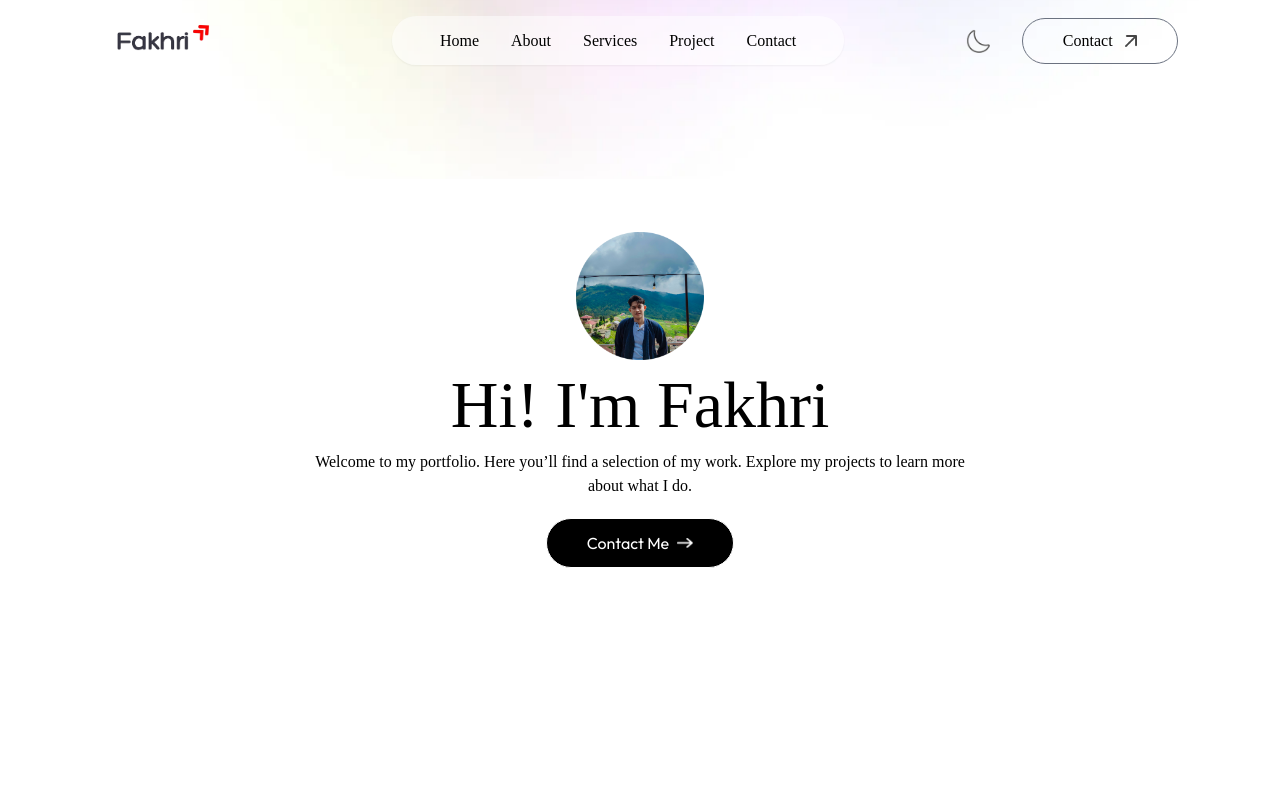
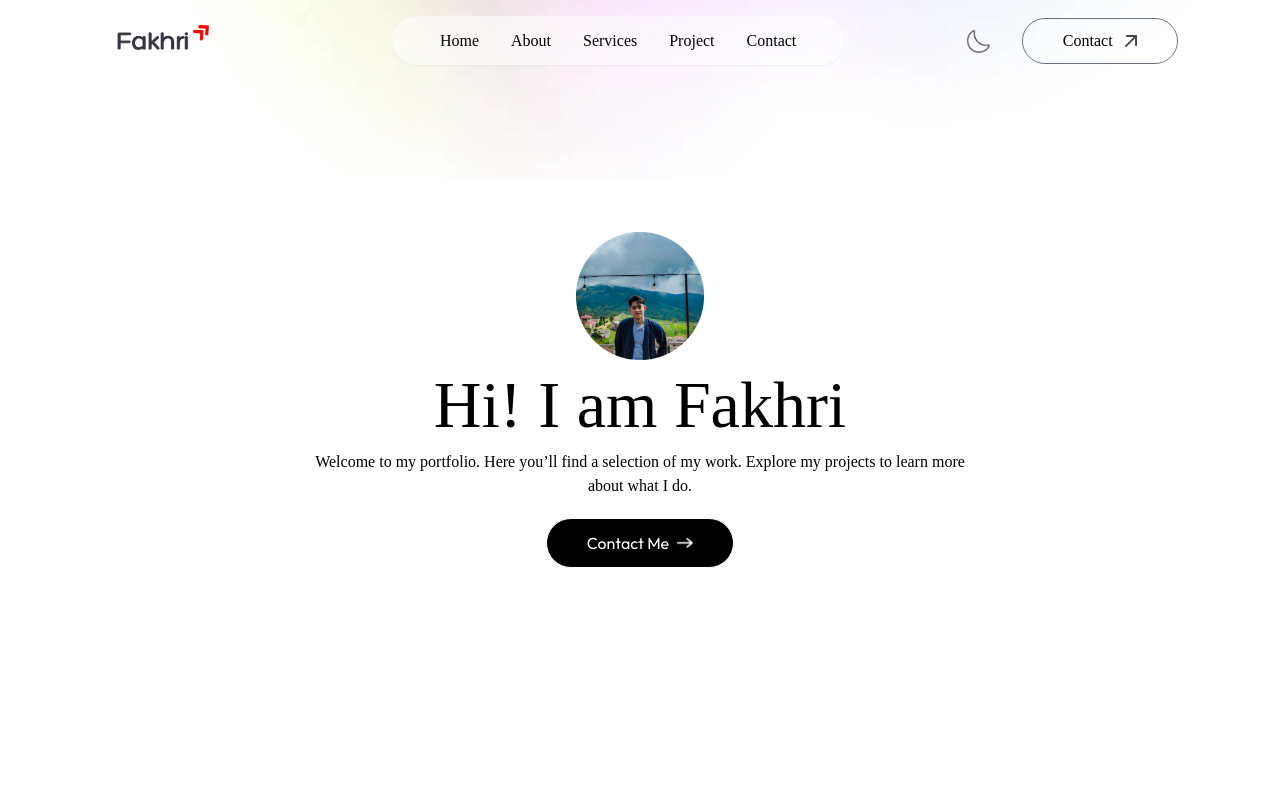
Before and after one commit to fakhri-iz/fakhri-portofolio, a Next.js app: page / in a window 1280 px wide. Shown: the top 800 px of the page. Built offline with nearby package versions, Linux system fonts and the light colour scheme; a web font is replaced by a local one.

Commit message:
fix code

```diff
--- a/app/components/Contact.jsx
+++ b/app/components/Contact.jsx
@@ -59,7 +59,7 @@ const Contact = () => {
         transition={{ duration: 0.5, delay: 0.7 }}
         className="text-center max-w-2xl mx-auto mt-5 mb-12 font-Ovo"
       >
-        I'd love to hear from you! If you have any questions, comments, or
+        I would love to hear from you! If you have any questions, comments, or
         feedback, please use the form below.
       </motion.p>
 
--- a/app/components/Header.jsx
+++ b/app/components/Header.jsx
@@ -22,7 +22,7 @@ const Header = () => {
         transition={{ duration: 0.8, delay: 0.3 }}
         className="text-3xl sm:text-6xl lg:text-[66px] font-Ovo"
       >
-        Hi! I'm Fakhri
+        Hi! I am Fakhri
       </motion.h1>
       <motion.p
         initial={{ opacity: 0 }}
```
